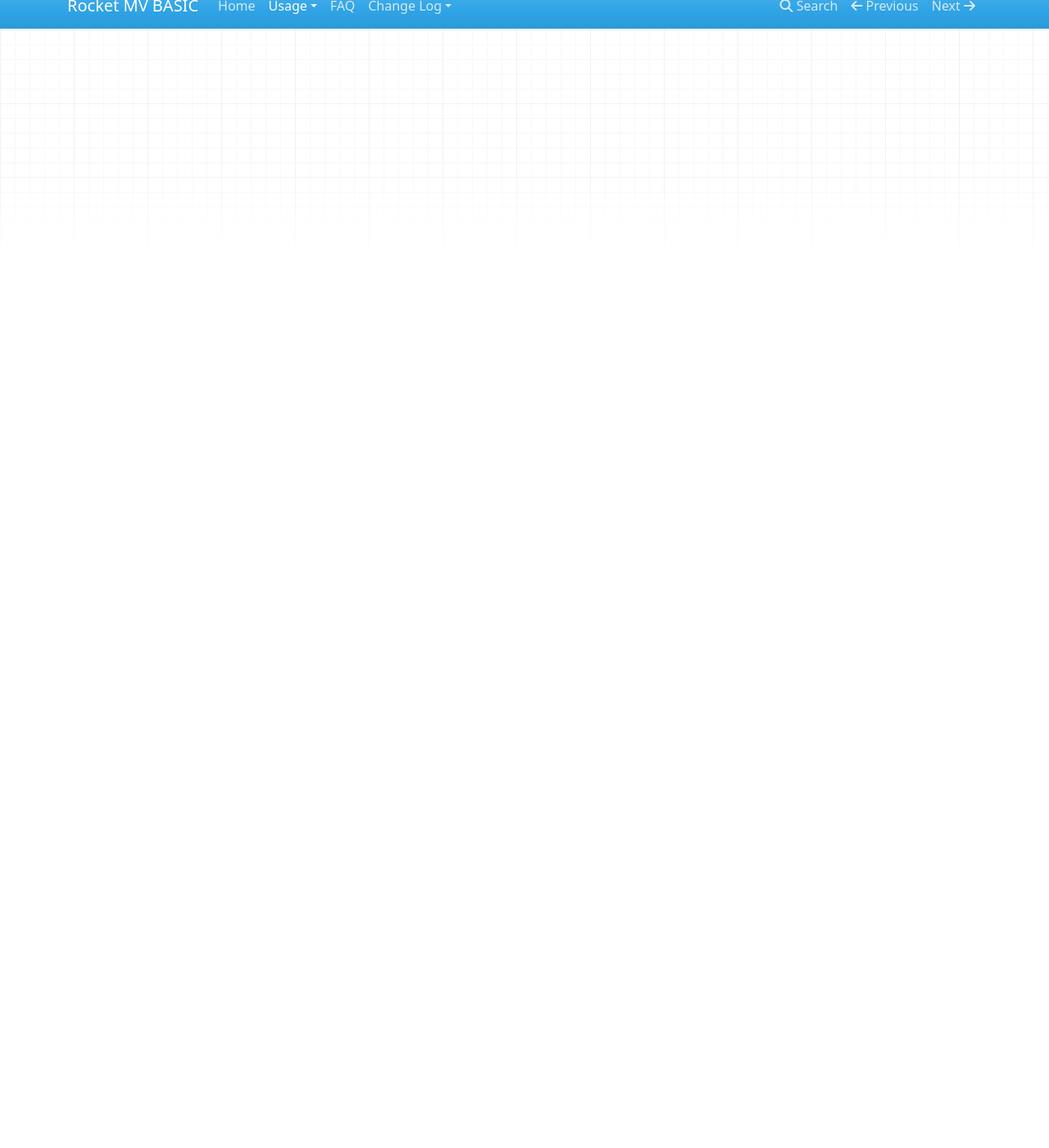
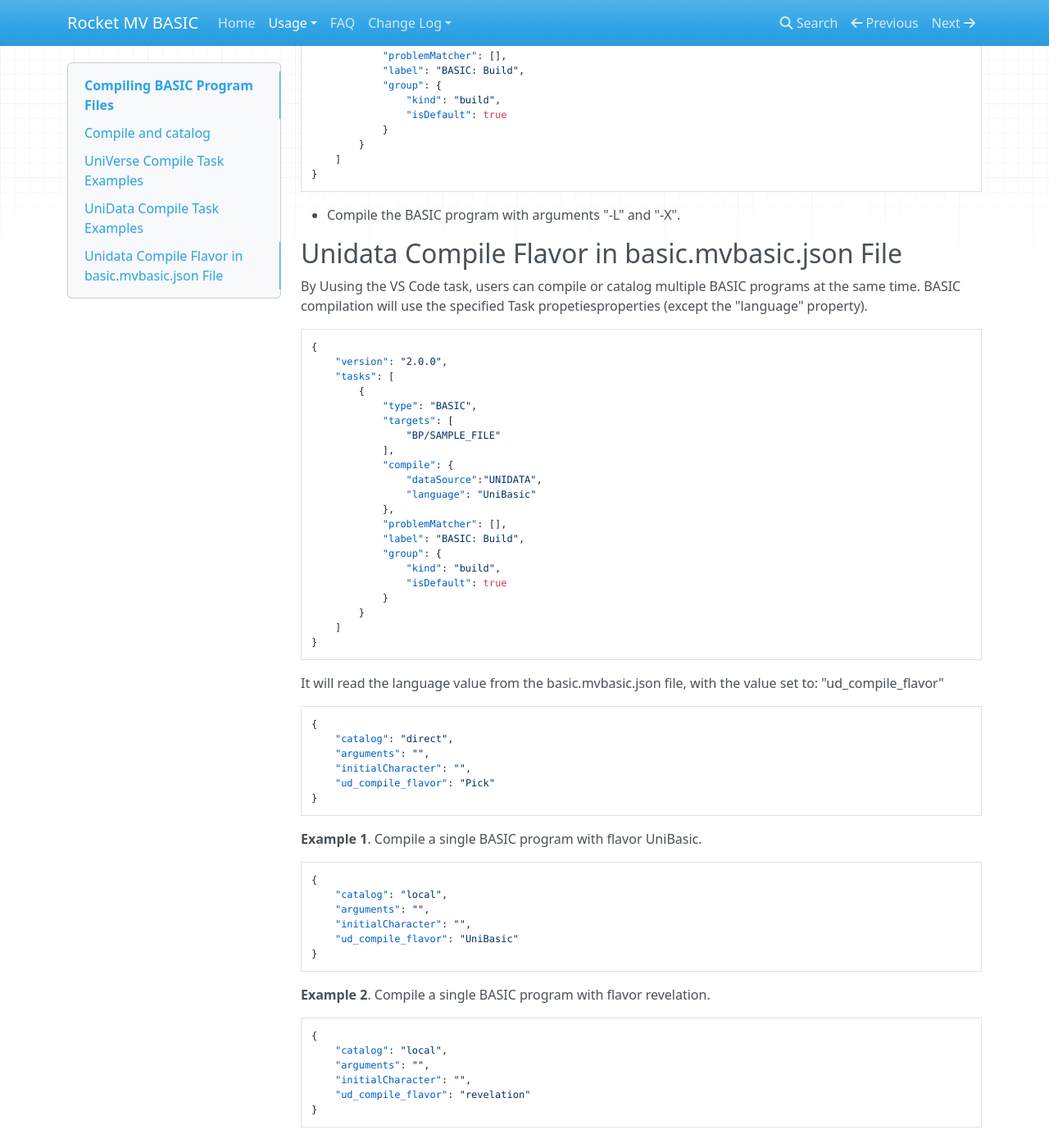
Before and after one commit to RocketSoftware/rocket-mvbasic, an MkDocs documentation site: the page built from docs/usage/Compile.md, in a window 1280 px wide and 1400 px high, scrolled down 10999 px. Shown: the whole window at 82% size. Built offline with MkDocs 1.6.1, drawn with Linux system fonts in a browser that asks for light colours; nearby versions of some CDN libraries; some of the changed text lies outside the part shown.

Commit message:
Updating documents for MVVS 2.6.0

````diff
--- a/docs/usage/Compile.md
+++ b/docs/usage/Compile.md
@@ -29,9 +29,9 @@
 
 **Note**: Using this method, compiled programs will not be cataloged.
 
-For UniData, different flavors are supported. You can select “Pick” flavor or “UniData” flavor when using right-click compile:
+For UniData, different flavors are supported. Right-click in the file you want to compile then select "Compile BASIC programs". It will read the language value from the basic.mvbasic.json file, with the value set to: "ud_compile_flavor". [Please see this section to set ud_compile_flavor value.](./Compile.md#unidata-compile-flavor-in-basicmvbasicjson-file)
 
-![](../img/compile_basic_in_unidata_with_different_flavors.png)
+![](../img/compile_from_context.png)
 
 ### From a file explorer
 
@@ -91,7 +91,7 @@
 - **targets**: a list that contains the files you want to compile. The value should be the file's relative path. Please see the examples section for more details.
 - **compile**: compilation related settings. It contains following configurable items.
   - **dataSource**: Must be "UNIVERSE" or "UNIDATA", depending on the connected U2 server.
-  - **language**: (For UniData only) The programming language flavor. Must be "UniBasic" or "Pick". If not set, "UniBasic" is the default.
+  - **language**: (For UniData only) The programming language flavor. Must be "UniBasic" or "Pick". If not set, "UniBasic" is the default, **but It will read the language value from the basic.mvbasic.json file, with the value set to: "ud_compile_flavor".** [Please see this section to set ud_compile_flavor value.](./Compile.md#unidata-compile-flavor-in-basicmvbasicjson-file)
   - **catalog**: For UniVerse, you can select "global", "local" or "normal". For UniData, you can select "global", "local" or "direct". If not set, files will not be cataloged.
   - **initialCharacter**: (For UniVerse only) The initial character of the cataloged program can only be set when the **catalog** parameter is set to “global”.
   - **arguments**: Put additional compilation arguments here. For more details, please refer UniVerse / UniData user manual for more details. By default, this setting doesn’t appear in the configuration file. Please add it manually if needed.
@@ -99,10 +99,11 @@
 
 Select "Run build task" from the "Terminal" menu to start the build task.
 
-**Note**: Ensure that a U2 server has been connected. Otherwise, an error will occur.
+**Note 1**: Ensure that a U2 server has been connected. Otherwise, an error will occur.
 
 ![](../img/compile_from_menu_3.png)
 
+**Note 2**: Once you click on "Run build task," it will compile BASIC using the compile flavor value set to ud_compile_flavor in the basic.mvbasic.json file, instead of compiling with the "language" value specified in the task (for Unidata).
 
 ## UniVerse Compile Task Examples
 
@@ -281,7 +282,7 @@
 - Add source code relative path to "targets". In this example, SAMPLE_FILE is in the BP folder
 - "dataSource" must be "UNIDATA" for UniData
 - No need to set "catalog" if you don't want to catalog programs
-- You can select the language flavor in "language". In this example, the language flavor is "UniBasic"
+- You can select the language flavor in "language". In this example, the language flavor is "UniBasic", **but It will read the language value from the basic.mvbasic.json file, with the value set to: "ud_compile_flavor".** [Please see this section to set ud_compile_flavor value.](./Compile.md#unidata-compile-flavor-in-basicmvbasicjson-file)
 
 
 
@@ -315,7 +316,7 @@
 ```
 
 - You can add multiple source code relative paths to "targets"
-- Set "language" to "Pick" flavor
+- Set "language" to "Pick" flavor, **but It will read the language value from the basic.mvbasic.json file, with the value set to: "ud_compile_flavor".** [Please see this section to set ud_compile_flavor value.](./Compile.md#unidata-compile-flavor-in-basicmvbasicjson-file)
 - Set "catalog" to "global" if you want to perform global cataloging
 
 
@@ -393,3 +394,59 @@
 ```
 
 - Compile the BASIC program with arguments "-L" and "-X".
+
+## Unidata Compile Flavor in basic.mvbasic.json File
+
+By Uusing the VS Code task, users can compile or catalog multiple BASIC programs at the same time. BASIC compilation will use the specified Task propetiesproperties (except the "language" property).
+
+
+```json
+{
+	"version": "2.0.0",
+	"tasks": [
+		{
+			"type": "BASIC",
+			"targets": [
+				"BP/SAMPLE_FILE"
+			],
+			"compile": {
+				"dataSource":"UNIDATA",
+                "language": "UniBasic"
+			},
+			"problemMatcher": [],
+			"label": "BASIC: Build",
+			"group": {
+				"kind": "build",
+				"isDefault": true
+			}
+		}
+    ]
+}
+```
+
+It will read the language value from the basic.mvbasic.json file, with the value set to: "ud_compile_flavor"
+
+	{
+        "catalog": "direct",
+        "arguments": "",
+        "initialCharacter": "",
+        "ud_compile_flavor": "Pick"
+    }
+
+**Example 1**. Compile a single BASIC program with flavor UniBasic.
+
+	{
+        "catalog": "local",
+        "arguments": "",
+        "initialCharacter": "",
+        "ud_compile_flavor": "UniBasic"
+    }
+
+**Example 2**. Compile a single BASIC program with flavor revelation.
+
+	{
+        "catalog": "local",
+        "arguments": "",
+        "initialCharacter": "",
+        "ud_compile_flavor": "revelation"
+    }
````
Also changed, not shown: docs/usage/CHANGELOG.md (+5 -0 lines), docs/usage/Catalog.md (+15 -9 lines), docs/usage/Configuration.md (+3 -3 lines), docs/usage/Debugging.md (+5 -2 lines), docs/usage/OnlineEditing.md (+31 -3 lines), docs/img/online_editing_configure_pattern_option.png (added), docs/img/online_editing_server_3.png.
